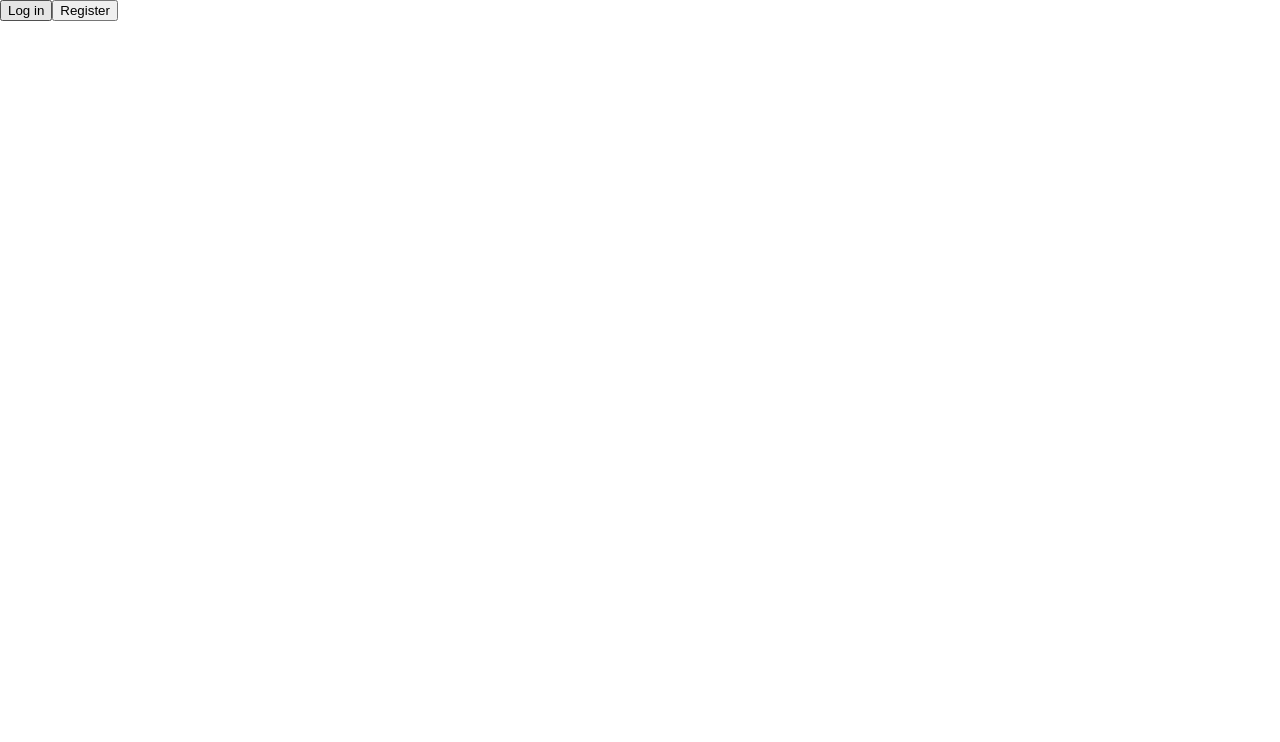
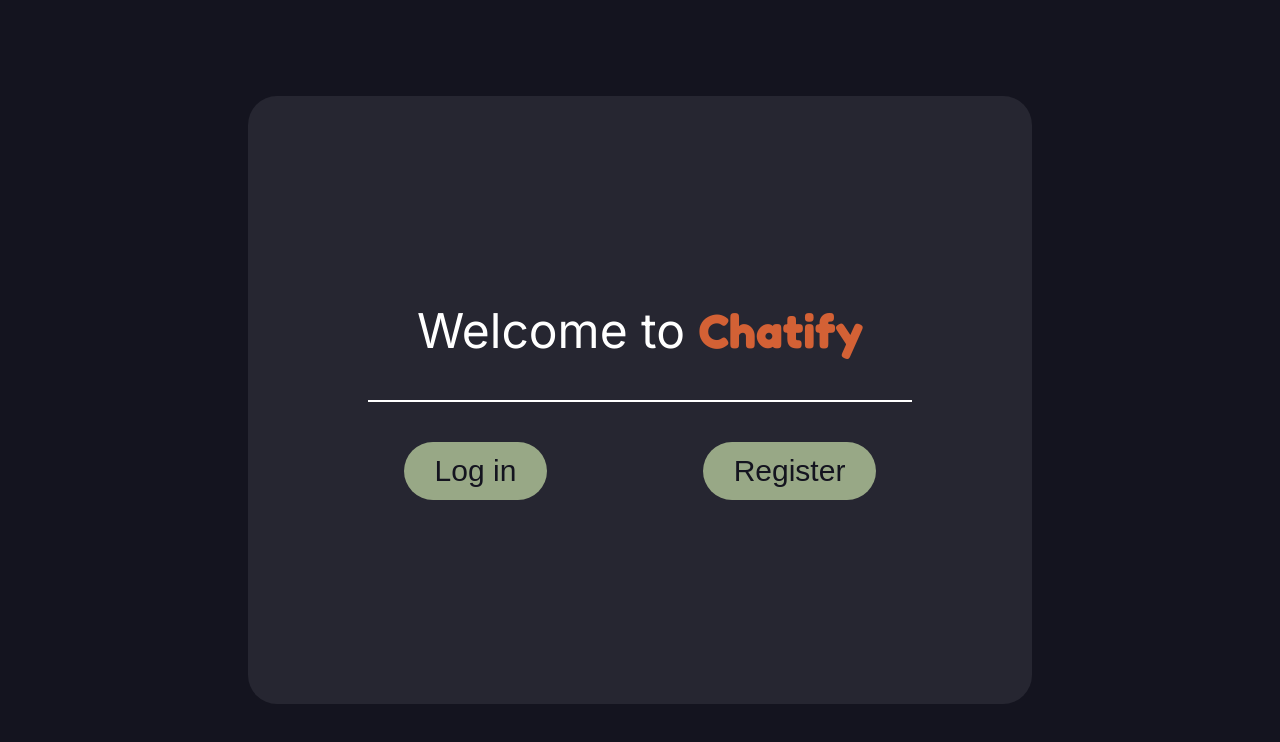
Before and after one commit to SelmaBtt/chatify, a React (Vite) app: page / in a window 1280 px wide. Shown: the top 742 px of the page. Built offline with nearby package versions, Linux system fonts and the light colour scheme; no server answers.

Commit message:
landing page styled

```diff
--- a/src/comps/App.jsx
+++ b/src/comps/App.jsx
@@ -1,20 +1,22 @@
 import Switch from "./utils/Switch"
 import * as Sentry from "@sentry/react";
+import '../styles/root.css'
+import '../styles/App.css'
 
-Sentry.init({
-  dsn: "https://86016073ff1e60586d5765b367a2e1d9@o4507859854360576.ingest.de.sentry.io/4507859867926608",
-  integrations: [
-    Sentry.browserTracingIntegration(),
-    Sentry.replayIntegration(),
-  ],
-  // Tracing
-  tracesSampleRate: 1.0, // Capture 100% of the transactions
-  // Set 'tracePropagationTargets' to control for which URLs distributed tracing should be enabled
-  tracePropagationTargets: ["http://localhost:5173/"],
-  // Session Replay
-  replaysSessionSampleRate: 0.1, // Sample 10% of sessions
-  replaysOnErrorSampleRate: 1.0, // Sample 100% of sessions with errors
-});
+// Sentry.init({
+//   dsn: "https://86016073ff1e60586d5765b367a2e1d9@o4507859854360576.ingest.de.sentry.io/4507859867926608",
+//   integrations: [
+//     Sentry.browserTracingIntegration(),
+//     Sentry.replayIntegration(),
+//   ],
+//   // Tracing
+//   tracesSampleRate: 1.0, // Capture 100% of the transactions
+//   // Set 'tracePropagationTargets' to control for which URLs distributed tracing should be enabled
+//   tracePropagationTargets: ["http://localhost:5173/"],
+//   // Session Replay
+//   replaysSessionSampleRate: 0.1, // Sample 10% of sessions
+//   replaysOnErrorSampleRate: 1.0, // Sample 100% of sessions with errors
+// });
 
 
 function App() {
--- a/src/comps/LandingPage.jsx
+++ b/src/comps/LandingPage.jsx
@@ -1,8 +1,15 @@
 import { Link } from 'react-router-dom';
+import styles from '../styles/LandingPage.module.css'
 
 const LandingPage = () => {
     return(
-        <>
+        <div className={styles.container}>
+            <div className={`${styles.contentWrapper} contentWrapperBase`}>
+                <h1>
+                    Welcome to <span className='logo'>Chatify</span>
+                </h1>
+                <hr />
+                <div className={styles.btnWrapper}>
                     <Link to={'/log-in'}>
                         <button>
                             Log in
@@ -13,7 +20,9 @@ const LandingPage = () => {
                             Register
                         </button>
                     </Link>
-        </>
+                </div>
+            </div>
+        </div>
     )
 }
 
--- a/src/comps/chat/SideBar.jsx
+++ b/src/comps/chat/SideBar.jsx
@@ -73,21 +73,14 @@ const SideBar = () => {
                 <button onClick={searchHandler}>Search</button>
 
                 {/* Display users */}
-                {(searchedUsers && searchedUsers.length > 0) ? (
+                {searchedUsers && searchedUsers.length > 0 &&
                     searchedUsers.map((searchedUser, idx) => (
                         <div key={idx}>
                             <p>{searchedUser.username}</p>
                             <button onClick={() => inviteHandler(searchedUser.userId)}>Invite user</button>
                         </div>
                     ))
-                ) : (
-                    users.map((user, idx) => (
-                        <div key={idx}>
-                            <p>{user.username}</p>
-                            <button onClick={() => inviteHandler(user.userId)}>Invite user</button>
-                        </div>
-                    ))
-                )}
+                }
 
             </div>
 
--- /dev/null
+++ b/src/styles/App.css
@@ -0,0 +1,43 @@
+body {
+    background-color: var(--accent-black);
+    font-family: var(--main-font);
+}
+
+button{
+    background-color: var(--button-color);
+    border: none;
+    border-radius: var(--border-radius);
+    color: var(--accent-black);
+    font-size: 30px;
+    padding: 12px 31px;
+}
+
+button:hover{
+    background-color: rgba(0, 0, 0, .0);;
+    outline: 3px solid var(--font-color);
+    color: var(--font-color);
+}
+
+button:active{
+    outline: 3px solid var(--secondary-accent);
+    color: var(--secondary-accent);
+}
+
+hr{
+    border: 1px solid var(--font-color)
+}
+
+h1{
+    font-size: var(--h1-size);
+    font-weight: 400;
+}
+
+.contentWrapperBase{
+    border-radius: var(--border-radius);
+    background-color: var(--main-black);
+}
+
+.logo{
+    font-family: var(--title-font);
+    color: var(--main-accent);
+}
--- /dev/null
+++ b/src/styles/LandingPage.module.css
@@ -0,0 +1,27 @@
+.container{
+    height: 100vh;
+    display: flex;
+}
+
+.contentWrapper{
+    width: 61.2vw;
+    height: 75.9vh;
+    margin: auto auto;
+    display: flex;
+    flex-direction: column;
+    justify-content: center;
+    align-items: center;
+}
+
+.contentWrapper h1{color: var(--font-color);}
+
+.contentWrapper hr{
+    width: 69.5%;
+    margin: 40px 0;
+}
+
+.btnWrapper{
+    width: 100%;
+    display: flex;
+    justify-content: space-evenly;
+}
--- a/src/styles/root.css
+++ b/src/styles/root.css
@@ -1 +1,29 @@
-* {margin: 0;}
+@import url('https://fonts.googleapis.com/css2?family=Inter:ital,opsz,wght@0,14..32,100..900;1,14..32,100..900&display=swap');
+@import url('https://fonts.googleapis.com/css2?family=Fredoka:wght@700&family=Inter:ital,opsz,wght@0,14..32,100..900;1,14..32,100..900&display=swap');
+
+:root{
+    /* Colors */
+    --accent-black: #14141F;
+    --main-black: #262631;
+    --main-accent: #D36135;
+    --secondary-accent: #B19CE8;
+    --button-color: #98A886;
+    --font-color: #FFFFFF;
+
+    /* Fonts */
+    --main-font: "Inter", sans-serif;
+    --title-font: "Fredoka", sans-serif;
+
+    /* Default values */
+    --border-radius: 29px;
+    --h1-size: 48px;
+    --h2-size: 23px;
+    --big-text: 19px;
+    --text: 16px
+}
+
+*{
+    margin: 0;
+    padding: 0;
+    box-sizing: border-box;
+}
```
Lines whose indentation alone changed are shown as unchanged.
